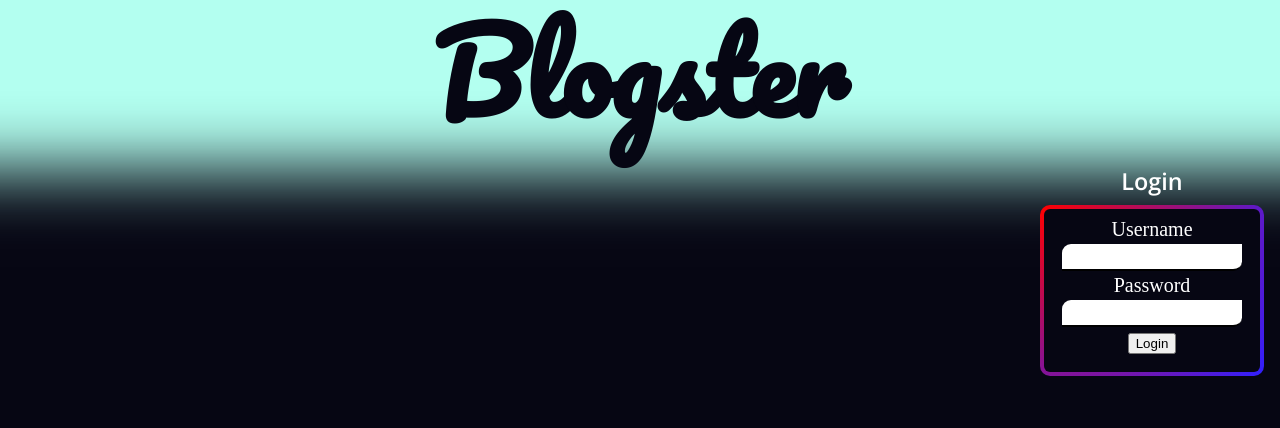
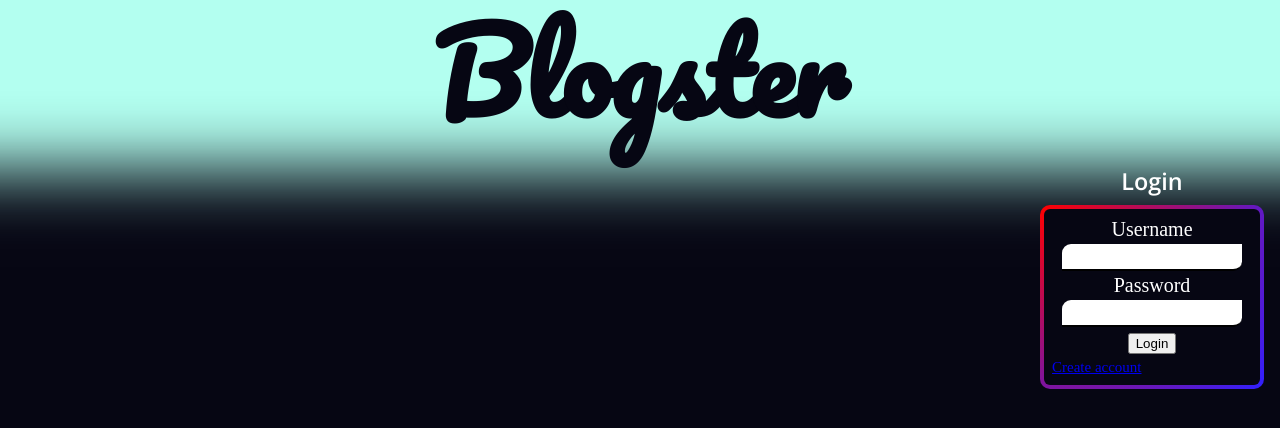
Before and after one commit to JoonasMV/Blogster, a React (Create React App) app in the folder client/: page / in a window 1280 px wide. Shown: the top 428 px of the page. Built offline with nearby package versions, Linux system fonts and the light colour scheme; no server answers.

Commit message:
new account creation frontend started

```diff
--- a/client/src/App.js
+++ b/client/src/App.js
@@ -51,7 +51,7 @@ function App() {
           element={
             <>
               <UserboxWrapper>
-                {user
+              {user
                   ? <Userbox user={user} setUser={setUser}/>
                   : <Loginbox setUser={setUser}/>}
               </UserboxWrapper>
--- a/client/src/components/Loginbox.js
+++ b/client/src/components/Loginbox.js
@@ -1,6 +1,7 @@
 import { useState } from "react"
-import styled from "styled-components"
+import styled, { css } from "styled-components"
 import loginService from "../services/loginService"
+import { Link } from "react-router-dom"
 
 export const Container = styled.div`
   text-align: center;
@@ -16,6 +17,7 @@ export const Container = styled.div`
 const StyledForm = styled.form`
   margin: 10px;
   margin-top: 5px;
+  margin-bottom: 0;
 `
 const Sh3 = styled.h3`
   font-family: "Open Sans";
@@ -25,7 +27,7 @@ const Sh3 = styled.h3`
   margin-bottom: 1vh;
 `
 
-const StyledInput = styled.input`
+const inputCSS = css`
   width: 100%;
   padding: 5px 20px;
   padding-left: 7px;
@@ -36,9 +38,23 @@ const StyledInput = styled.input`
   border-radius: 9px 0 9px;
 `
 
+const StyledInput = styled.input`
+  ${inputCSS}
+`
+
+const StyledTextArea = styled.textarea`
+  ${inputCSS}
+`
+
+const CreateUser = styled(Link)`
+  font-size: 15px;
+  text-align: left;
+`
+
 const Loginbox = ({ setUser }) => {
   const [loginUsername, setUsername] = useState("")
   const [password, setPassword] = useState("")
+  const [newUser, setNewUser] = useState(false)
 
   const handleLogin = async (event) => {
     event.preventDefault()
@@ -69,8 +85,24 @@ const Loginbox = ({ setUser }) => {
             value={password}
             onChange={(e) => setPassword(e.target.value)}
           />
-          <button onClick={handleLogin}>Login</button>
+        {newUser &&
+        <>
+        E-mail
+        <StyledInput
+          type="email"
+          />
+
+        Bio
+        <StyledTextArea
+          type="text"
+        />
+          </>
+          }
+          <button onClick={handleLogin}>{newUser ? "Create user" : "Login"}</button>
         </StyledForm>
+        <div style={{textAlign: "left"}}>
+          <CreateUser onClick={() => setNewUser(prev => !prev)}>Create account</CreateUser>
+        </div>
       </Container>
     </>
   )
```
Also changed, not shown: client/src/components/CreateUser.js (added, +10 -0 lines).
